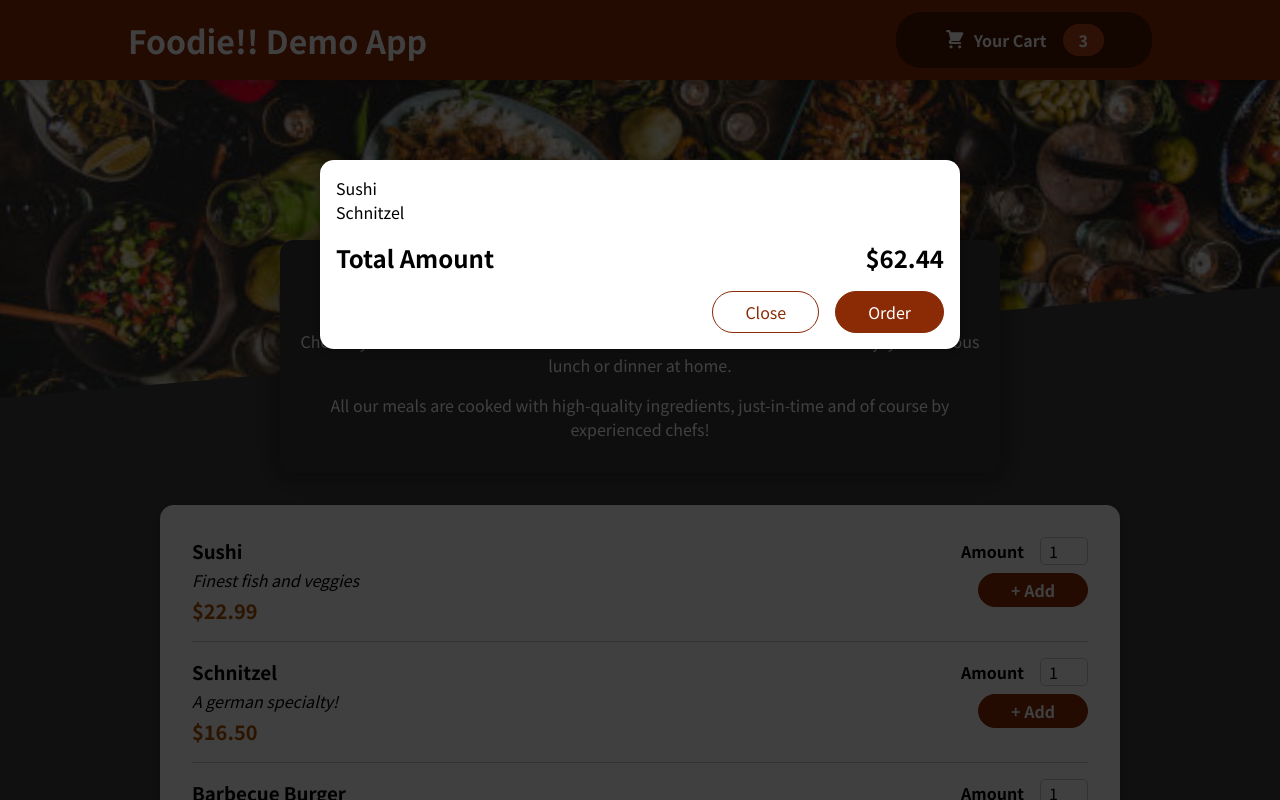
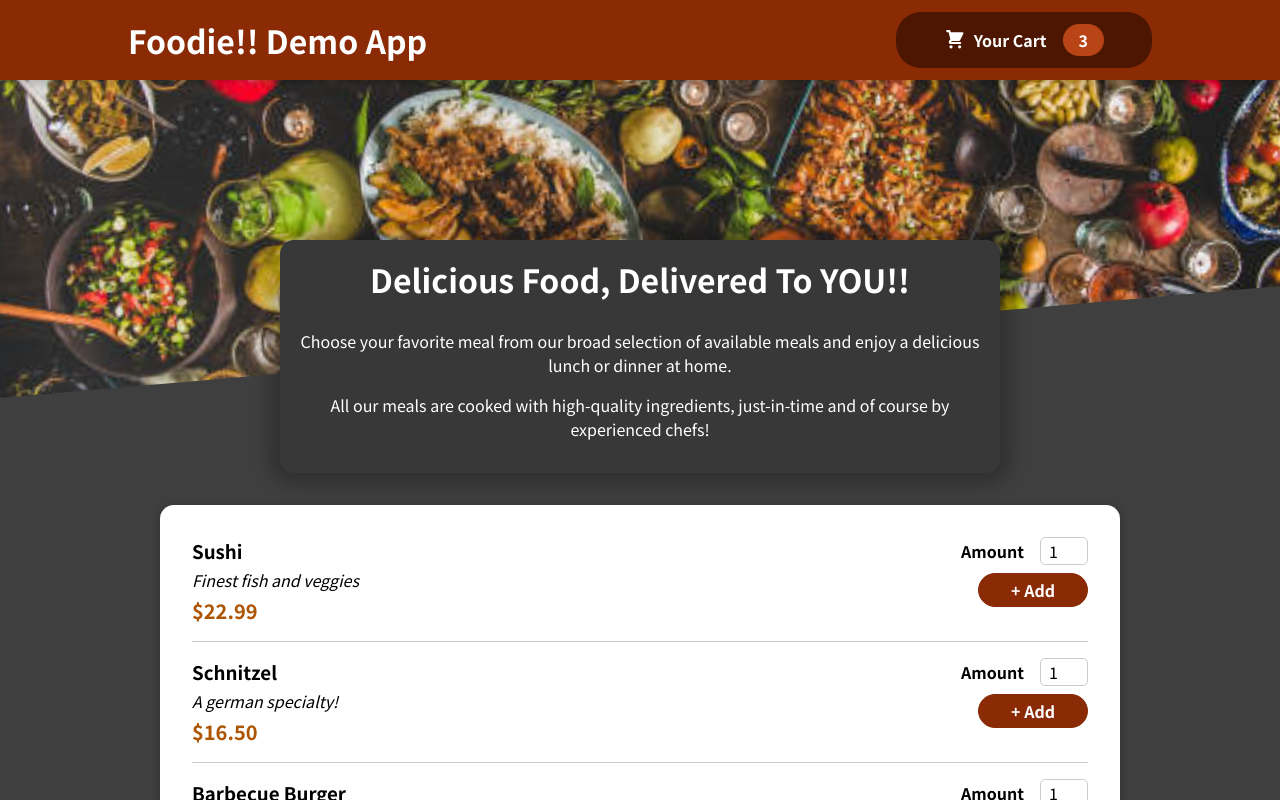
Before and after one commit to ZiadHelal/food-order-app, a React (Create React App) app: page / in a window 1280 px wide. Shown: the top 800 px of the page. Built offline with nearby package versions, Linux system fonts and the light colour scheme.

Commit message:
managing cart opening/closing state

```diff
--- a/src/App.js
+++ b/src/App.js
@@ -1,14 +1,24 @@
-import React, { Fragment } from 'react';
+import React, { Fragment, useState } from 'react';
 import Cart from './components/Cart/Cart';
 
 import Header from './components/Layout/Header';
 import Meals from './components/Meals/Meals';
 
 function App() {
+  const [cartShown, setCartShown] = useState(false);
+
+  const showCardHandler = () => {
+    setCartShown(true);
+  };
+
+  const removeCardHandler = () => {
+    setCartShown(false);
+  };
+
   return (
     <Fragment>
-      <Cart />
-      <Header />
+      {cartShown && <Cart onRemove={removeCardHandler} />}
+      <Header onShow={showCardHandler} />
       <main>
         <Meals />
       </main>
--- a/src/components/Cart/Cart.js
+++ b/src/components/Cart/Cart.js
@@ -26,14 +26,16 @@ const Cart = (props) => {
     </ul>
   );
   return (
-    <Modal>
+    <Modal onRemove={props.onRemove}>
       {cartItems}
       <div className={classes.total}>
         <span>Total Amount</span>
         <span>$62.44</span>
       </div>
       <div className={classes.actions}>
-        <button className={classes['button--alt']}>Close</button>
+        <button className={classes['button--alt']} onClick={props.onRemove}>
+          Close
+        </button>
         <button className={classes.button}>Order</button>
       </div>
     </Modal>
--- a/src/components/Layout/Header.js
+++ b/src/components/Layout/Header.js
@@ -10,7 +10,7 @@ const Header = (props) => {
     <Fragment>
       <header className={classes.header}>
         <h1>Foodie!! Demo App</h1>
-        <HeaderCartButton />
+        <HeaderCartButton onClick={props.onShow} />
       </header>
       <div className={classes['main-image']}>
         <img src={mealsImage} alt='Delicious Food' />
--- a/src/components/Layout/HeaderCartButton.js
+++ b/src/components/Layout/HeaderCartButton.js
@@ -6,7 +6,7 @@ import classes from './HeaderCartButton.module.css';
 
 const HeaderCartButton = (props) => {
   return (
-    <button className={classes.button}>
+    <button className={classes.button} onClick={props.onClick}>
       <span className={classes.icon}>
         <CartIcon />
       </span>
--- a/src/components/UI/Modal.js
+++ b/src/components/UI/Modal.js
@@ -3,8 +3,8 @@ import { createPortal } from 'react-dom';
 
 import classes from './Modal.module.css';
 
-const Backdrop = () => {
-  return <div className={classes.backdrop} />;
+const Backdrop = (props) => {
+  return <div className={classes.backdrop} onClick={props.onRemove} />;
 };
 
 const Overlay = (props) => {
@@ -20,7 +20,7 @@ const Modal = (props) => {
 
   return (
     <Fragment>
-      {createPortal(<Backdrop />, overlayDocument)}
+      {createPortal(<Backdrop onRemove={props.onRemove} />, overlayDocument)}
       {createPortal(<Overlay>{props.children}</Overlay>, overlayDocument)}
     </Fragment>
   );
```
